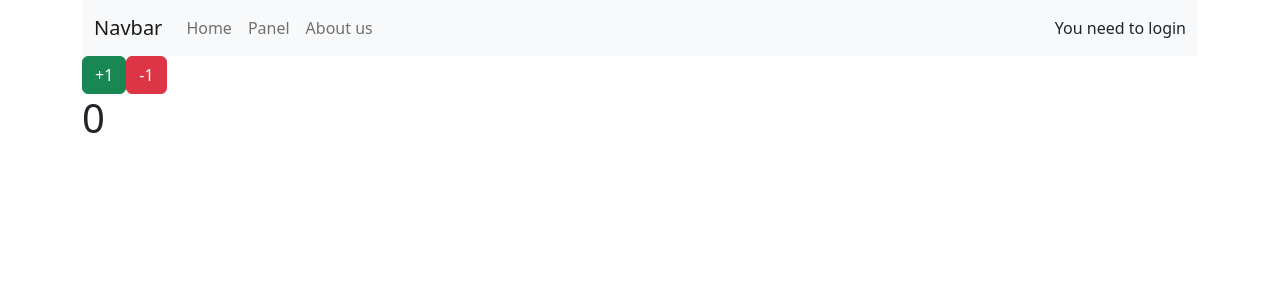
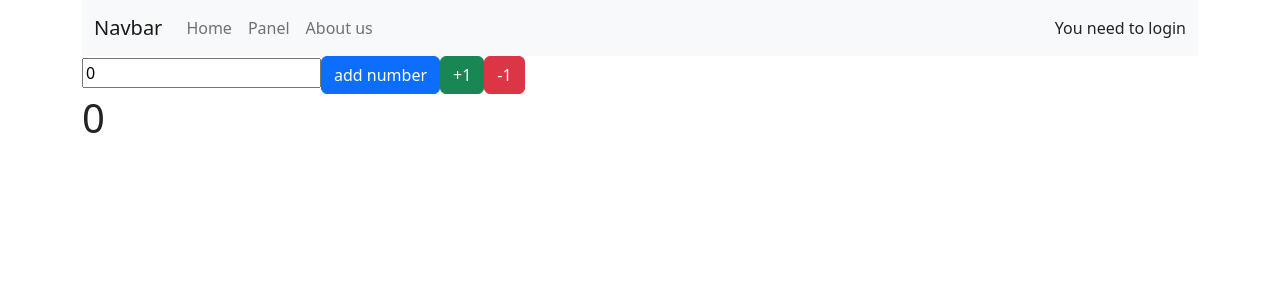
Before and after one commit to Rlss91/hu_morning_react_W220522MR_first-react-app, a React (Create React App) app: page / in a window 1280 px wide. Shown: the top 300 px of the page. Built offline with nearby package versions, Linux system fonts and the light colour scheme.

Commit message:
redux action payload

```diff
--- a/src/pages/TKRedux/TkReduxPage1.jsx
+++ b/src/pages/TKRedux/TkReduxPage1.jsx
@@ -1,7 +1,8 @@
-import { Fragment } from "react";
+import { Fragment, useState } from "react";
 import { useDispatch } from "react-redux";
 import { counterActions } from "../../store/counter";
 const TkReduxPage1 = () => {
+  const [numberInput, setNumberInput] = useState("0");
   const dispatch = useDispatch();
   const handleAdd1Click = () => {
     dispatch(counterActions.add1());
@@ -10,8 +11,23 @@ const TkReduxPage1 = () => {
     dispatch(counterActions.sub1());
   };
 
+  const handleNumberInputChange = (ev) => {
+    setNumberInput(ev.target.value);
+  };
+  const handleAddNumberClick = () => {
+    dispatch(counterActions.addNumber(numberInput));
+  };
+
   return (
     <Fragment>
+      <input
+        type="number"
+        value={numberInput}
+        onChange={handleNumberInputChange}
+      />
+      <button className="btn btn-primary" onClick={handleAddNumberClick}>
+        add number
+      </button>
       <button className="btn btn-success" onClick={handleAdd1Click}>
         +1
       </button>
--- a/src/store/counter.js
+++ b/src/store/counter.js
@@ -14,6 +14,10 @@ const counterSlice = createSlice({
     sub1(state) {
       state.counter = state.counter - 1;
     },
+    addNumber(state, action) {
+      // console.log("action", action);
+      state.counter += +action.payload;
+    },
   },
 });
 
```
Also changed, not shown: 1 other file (tests, documents, lock files or other folders).
